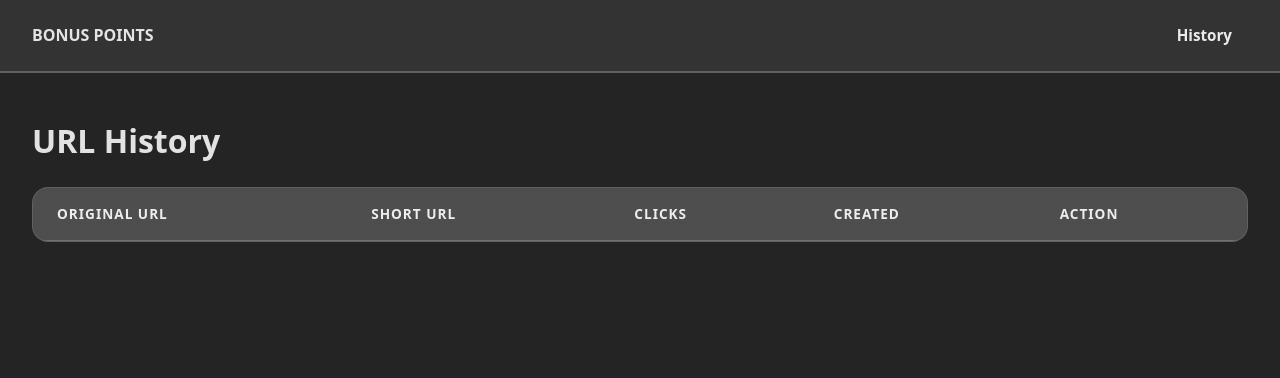
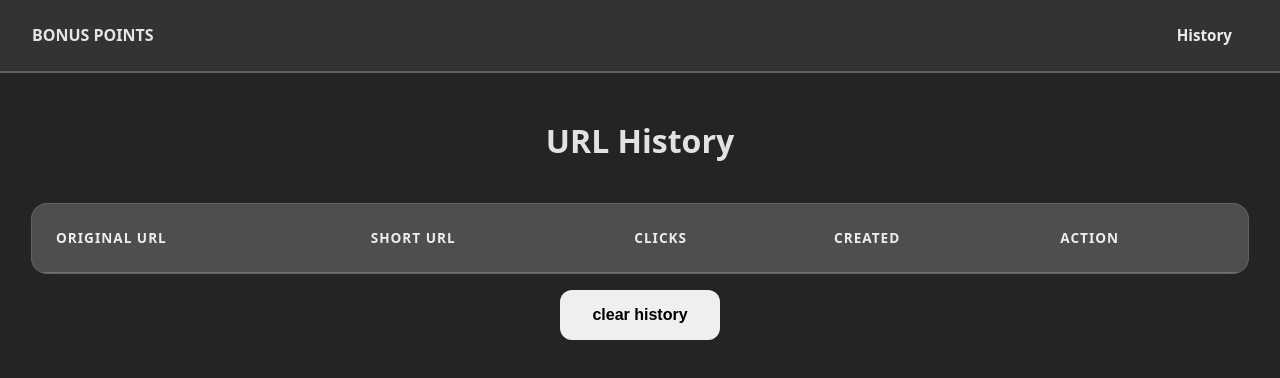
Before and after one commit to Jitkal/BonusPoints-URL-shorten, a React (Vite) app in the folder Url-shorten/: page /history in a window 1280 px wide. Shown: the top 378 px of the page. Built offline with nearby package versions, Linux system fonts and the light colour scheme.

Commit message:
add clear localStorage

```diff
--- a/Url-shorten/src/components/HistoryURL.jsx
+++ b/Url-shorten/src/components/HistoryURL.jsx
@@ -55,6 +55,8 @@ const HistoryURL = () => {
                           </tbody>
                       </table>
                   </div>
+              <button className='Clear' onClick={()=>{localStorage.removeItem('history'); setHistory([])}}>clear history</button>
+
           </div>
   );
 };
--- a/Url-shorten/src/styles/HistoryURL.css
+++ b/Url-shorten/src/styles/HistoryURL.css
@@ -1,13 +1,19 @@
 .HistoryURL{
+    width: 100%;
+    display: flex;
+    flex-direction: column;
+    align-items: center;
+    justify-content: center;
+    gap: 1rem;
 }
 .TableContainer{
+    width: 100%;
     background: rgba(255, 255, 255, 0.1);
     backdrop-filter: blur(10px);
     border-radius: 1rem;
     border: 1px solid rgba(255, 255, 255, 0.2);
     overflow: hidden;
     animation: fadeIn 0.8s ease-out;
-
 }
 table{
     width: 100%;
@@ -17,8 +23,12 @@ thead{
     background: rgba(255, 255, 255, 0.1);
     border-bottom: 1px solid rgba(255, 255, 255, 0.2);
 }
+tbody tr:hover{
+    background: rgba(255, 255, 255, 0.1);
+    transform: translateY(-1px);
+}
 th{
-    padding: 1rem 1.5rem;
+    padding: 1.5rem 1.5rem;
     text-align: left;
     color: rgba(255, 255, 255, 0.9);
     font-weight: 700;
@@ -26,6 +36,9 @@ th{
     text-transform: uppercase;
     letter-spacing: 1px;
 }
+td{
+    padding: 0.5rem 1.5rem;
+}
 .UrlText:hover {
     color: #ffed4e;
     text-decoration: underline;
```
